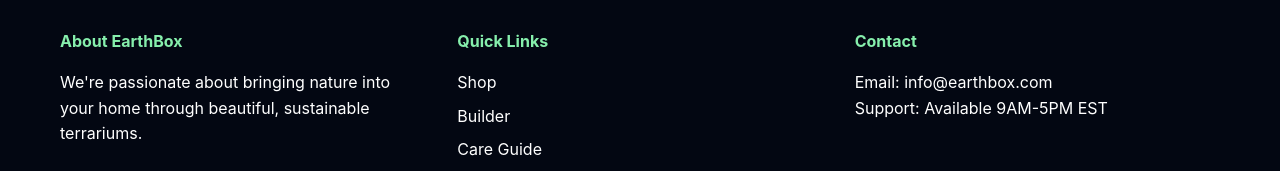
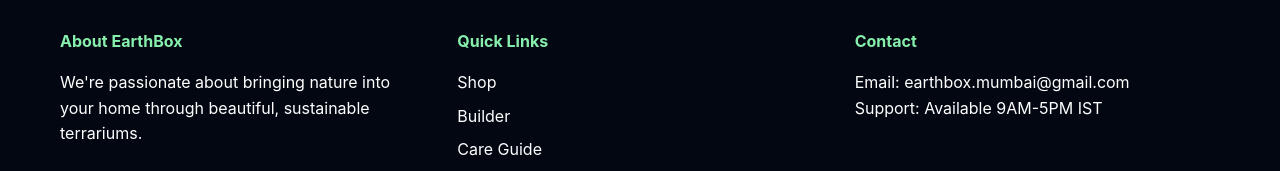
Before and after one commit to rohan527/earthbox, a plain HTML site: page index.html in a window 1280 px wide. Shown: the part 2139-2310 px from the top of the page. Drawn offline with Linux system fonts and the light colour scheme.

Commit message:
Fixing email

```diff
--- a/index.html
+++ b/index.html
@@ -116,8 +116,8 @@
                 </div>
                 <div class="footer-section">
                     <h4>Contact</h4>
-                    <p>Email: info@earthbox.com</p>
-                    <p>Support: Available 9AM-5PM EST</p>
+                    <p>Email: earthbox.mumbai@gmail.com</p>
+                    <p>Support: Available 9AM-5PM IST</p>
                 </div>
             </div>
             <div class="footer-bottom">
```
Also changed, not shown: builder.html (+1 -1 lines), care-guide.html (+2 -2 lines), shop.html (+2 -2 lines).
